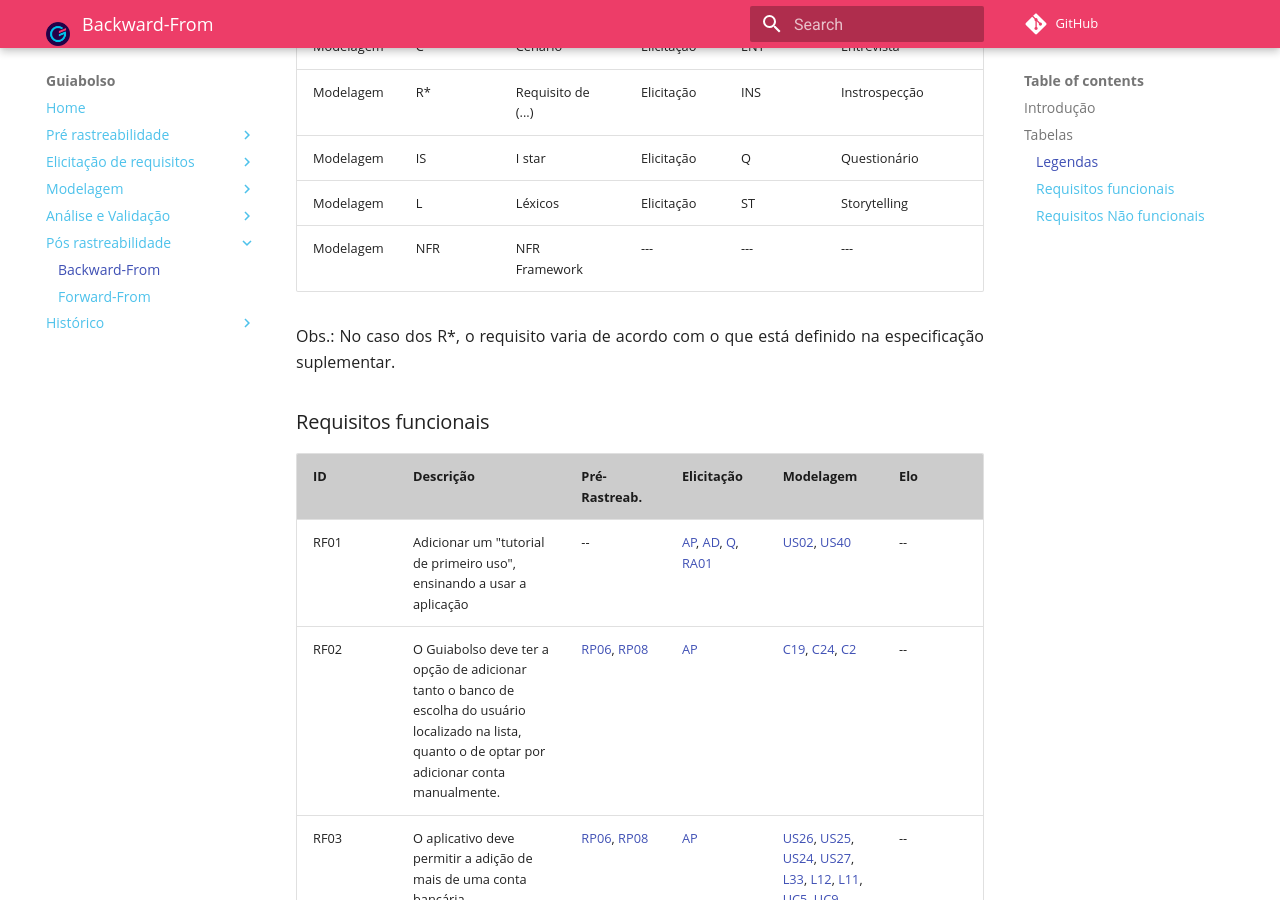
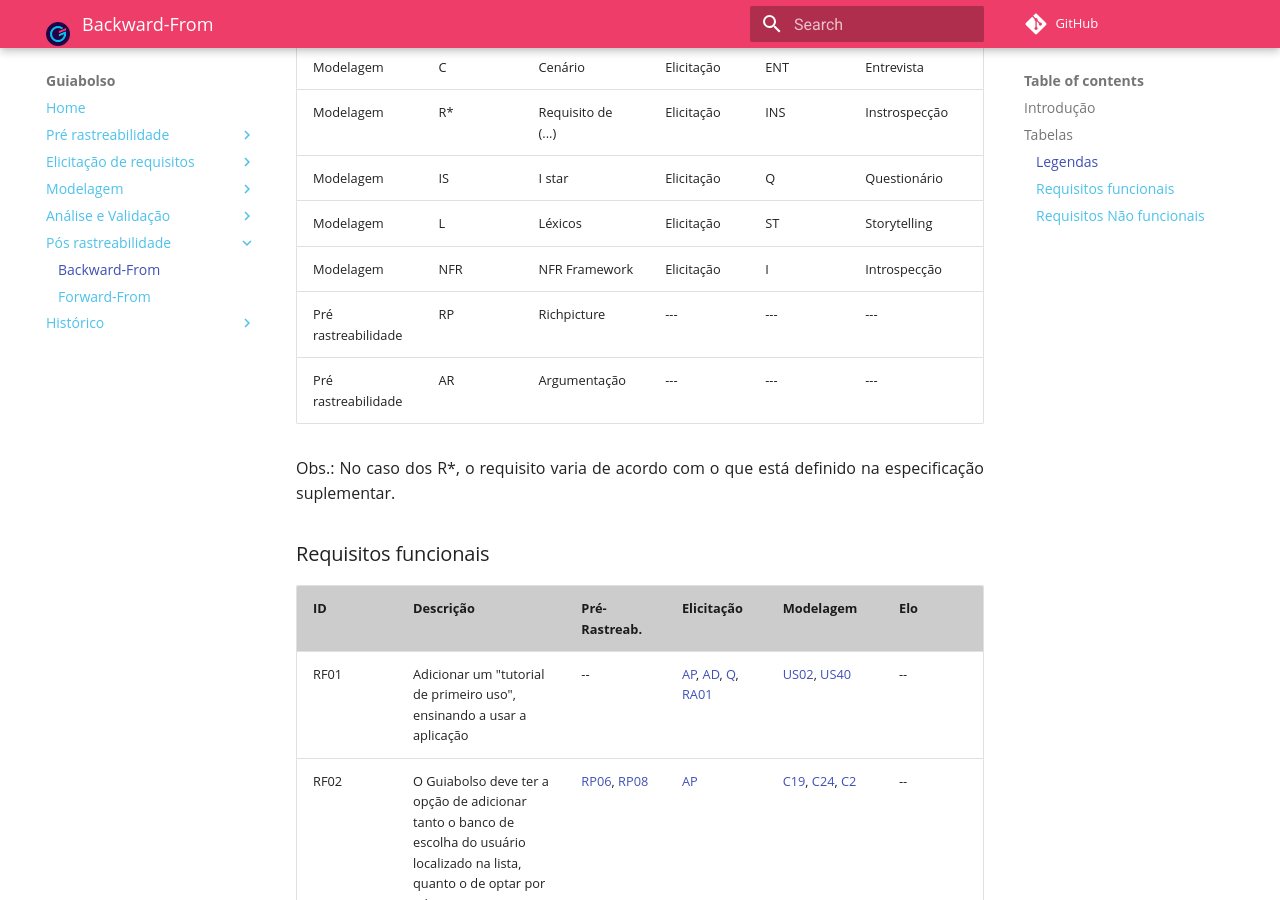
Before and after one commit to fga-disciplinas/2019.1-Guia-Bolso, an MkDocs documentation site: the page built from docs/pos-rastreabilidade/backward.md, in a window 1280 px wide and 900 px high, scrolled down 573 px. Built offline with MkDocs 1.6.1 and Material for MkDocs 9.7.7, drawn with Linux system fonts in a browser that asks for light colours; comment, search, counter and statistics services are not loaded; old or Windows-style settings are respelled for this version of MkDocs; some of the changed text lies outside the part shown.

Commit message:
Finalizado rf37

```diff
--- a/docs/pos-rastreabilidade/backward.md
+++ b/docs/pos-rastreabilidade/backward.md
@@ -15,7 +15,9 @@
 |Modelagem | R* | Requisito de (...)|Elicitação | INS | Instrospecção |
 |Modelagem | IS | I star |Elicitação | Q | Questionário |
 |Modelagem | L | Léxicos |Elicitação | ST | Storytelling |
-|Modelagem | NFR | NFR Framework |--- | --- | --- |
+|Modelagem | NFR | NFR Framework | Elicitação | I | Introspecção |
+|Pré rastreabilidade | RP | Richpicture |--- | --- | --- |
+|Pré rastreabilidade | AR | Argumentação |--- | --- | --- |
 
 Obs.: No caso dos R*, o requisito varia de acordo com o que está definido na especificação suplementar.
 
@@ -59,7 +61,7 @@
 | RF34 | Sistema de conquistas para incentivar o usuário a usar aplicativo e poupar dinheiro |--|--|--|--|
 | RF35 | Permitir ao usuário escoher quais abas ele quer ver | --|--|--|--|
 | RF36 | Oferecer uma consultoria financeira através de dicas e avisos | --|--|--|--|
-| RF37 | Ter uma aba para simulação e contratação de empréstimos |--|--|--|--|
+| RF37 | Ter uma aba para simulação e contratação de empréstimos |[RP05](../../pre-rastreabilidade/richpicture/#rp05-emprestimo), [RP02](../../pre-rastreabilidade/richpicture/#rp02-usabilidade)| [AR](../../pre-rastreabilidade/argumentacao#arg04-fluxo-de-dinheiro-do-aplicativo), [AD04](../../elicitacao-de-requisitos/brainstorm#brainstorm-1-elicitacao-de-requisitos), [I3](../../elicitacao-de-requisitos/introspeccao#persona-3-paula) | [C8](../../modelagem/cenarios/#c8-simular-um-emprestimo), [C22](../../modelagem/cenarios/#c22-contratar-emprestimo), [L8](../../modelagem/lexicos/#c8-simular), [UC14](../../modelagem/casos_de_uso/#uc14-simular-um-emprestimo), [UC15](../../modelagem/casos_de_uso/#uc15-contratar-um-emprestimo), [EP16](../../modelagem/backlog/#ep16-emprestimos), [IS03](../../modelagem/instar/#is03-simular-um-emprestimo), |--|
 | RF38 | Visualização gráfica de gastos por categoria |--|--|--|--|
 | RF39 | Exibir diferença entre renda e gastos | --|--|--|--|
 | RF40 | Ter alertas importantes, como negativação, protesto ou crédito concedido| --|--|--|--|
--- a/mkdocs.yml
+++ b/mkdocs.yml
@@ -34,7 +34,7 @@
     - Análise de protocolo: 'elicitacao-de-requisitos/analise-de-protocolo.md'
     - Questionário: 'elicitacao-de-requisitos/questionario.md'
     - Brainstorm: 'elicitacao-de-requisitos/brainstorm.md'
-    - Instrospecção: 'elicitacao-de-requisitos/introspeccao.md'
+    - Introspecção: 'elicitacao-de-requisitos/introspeccao.md'
     - Entrevista: 'elicitacao-de-requisitos/entrevista.md'
     - Storytelling: 'elicitacao-de-requisitos/storytelling.md'
     - Requisitos elicitados: 'elicitacao-de-requisitos/requisitos.md'
```
